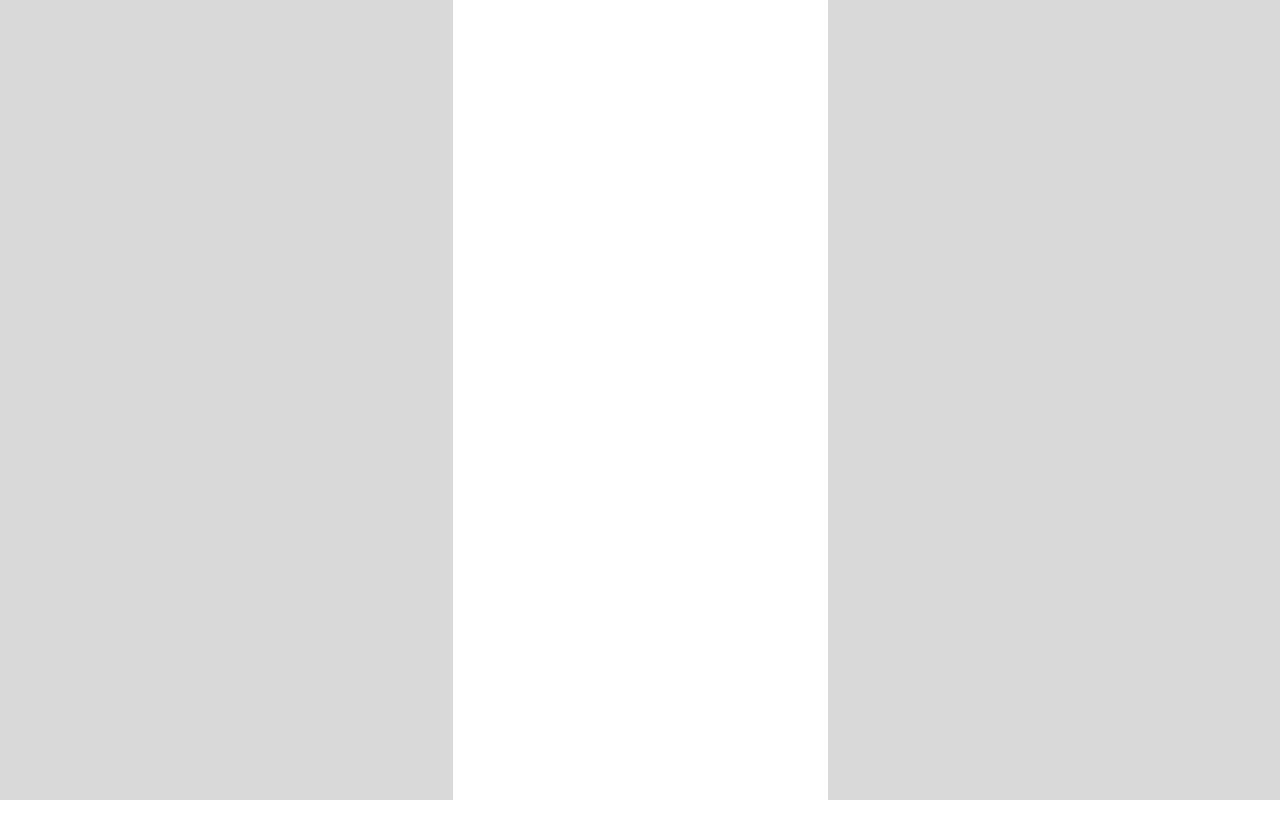
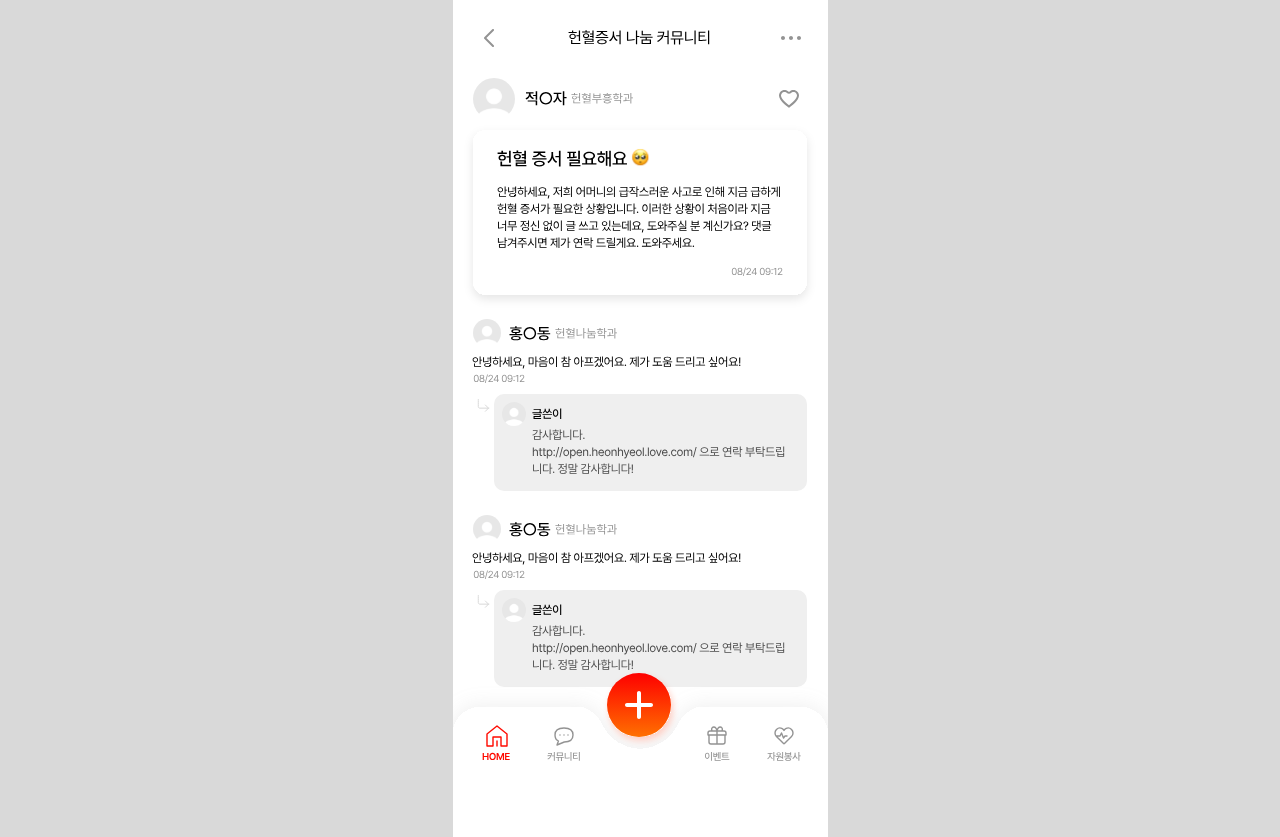
Before and after one commit to RedCross-Revive-Hackthon/frontend, a React (Vite) app: page /community/give/1 in a window 1280 px wide. Before the commit this address had no page. Before the commit the page ends 800 px from the top, so only its background shows below. Built offline with nearby package versions, Linux system fonts and the light colour scheme; a web font is replaced by a local one.

Commit message:
feat: community detail

```diff
--- a/src/Router.tsx
+++ b/src/Router.tsx
@@ -2,6 +2,7 @@ import { BrowserRouter, Route, Routes } from 'react-router-dom';
 
 import Barcode from './pages/Barcode';
 import Community from './pages/Community';
+import DetailPostExample from './pages/DetailPostExample';
 import Home from './pages/Home';
 import Mypage from './pages/Mypage';
 
@@ -11,6 +12,7 @@ const Router = () => {
       <Routes>
         <Route path="/" element={<Home />}></Route>
         <Route path="/community" element={<Community />}></Route>
+        <Route path="/community/give/1" element={<DetailPostExample />}></Route>
         <Route path="/barcode" element={<Barcode />}></Route>
         <Route path="/mypage" element={<Mypage></Mypage>}></Route>
       </Routes>
--- a/src/components/community/GivePosts.tsx
+++ b/src/components/community/GivePosts.tsx
@@ -1,12 +1,15 @@
 import { GivePost1, GivePost2, GivePost3, GivePost4, GivePost5 } from '../icon/icon';
 
+import { Link } from 'react-router-dom';
 import React from 'react';
 import { styled } from 'styled-components';
 
 const GivePosts = () => {
   return (
     <PostsWrapper>
-      <GivePost1 />
+      <Link to="/community/give/1">
+        <GivePost1 />
+      </Link>
       <GivePost2 />
       <GivePost3 />
       <GivePost4 />
--- a/src/components/icon/icon.ts
+++ b/src/components/icon/icon.ts
@@ -5,6 +5,7 @@ import { ReactComponent as Close } from '../../assets/svgs/close.svg';
 import { ReactComponent as Community } from '../../assets/svgs/community.svg';
 import { ReactComponent as DefaultProfileImg } from '../../assets/svgs/defaultProfile.svg';
 import { ReactComponent as DefaultUser } from '../../assets/svgs/defaultUser.svg';
+import { ReactComponent as DetailPost } from '../../assets/svgs/detailPost.svg';
 import { ReactComponent as Down } from '../../assets/svgs/down.svg';
 import { ReactComponent as Event } from '../../assets/svgs/event.svg';
 import { ReactComponent as FirstPlace } from '../../assets/svgs/firstPlace.svg';
@@ -35,6 +36,7 @@ import { ReactComponent as Up } from '../../assets/svgs/up.svg';
 import { ReactComponent as Volunteer } from '../../assets/svgs/volunteer.svg';
 
 export {
+  DetailPost,
   GivePost1,
   GivePost2,
   GivePost3,
--- /dev/null
+++ b/src/pages/DetailPostExample.tsx
@@ -0,0 +1,19 @@
+import { DetailPost } from '../components/icon/icon';
+import Footer from '../components/common/Footer';
+import React from 'react';
+import { styled } from 'styled-components';
+const DetailPostExample = () => {
+  return (
+    <>
+      <StyledDetailPost />
+      <Footer />
+    </>
+  );
+};
+
+export default DetailPostExample;
+
+const StyledDetailPost = styled(DetailPost)`
+  margin-top: 2.2rem;
+  margin-bottom: 15rem;
+`;
```
Also changed, not shown: src/assets/svgs/detailPost.svg (added).
